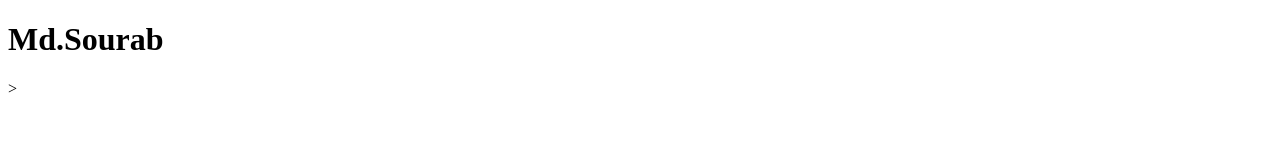
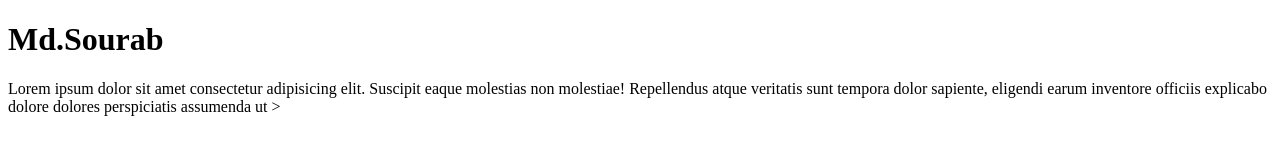
Before and after one commit to Sourab75/first-project, a plain HTML site: page index.html in a window 1280 px wide. Drawn offline with Linux system fonts and the light colour scheme.

Commit message:
ptag-added

```diff
--- a/index.html
+++ b/index.html
@@ -8,5 +8,6 @@
     </head>
     <body>
         <h1>Md.Sourab</h1>
+        <p1>Lorem ipsum dolor sit amet consectetur adipisicing elit. Suscipit eaque molestias non molestiae! Repellendus atque veritatis sunt tempora dolor sapiente, eligendi earum inventore officiis explicabo dolore dolores perspiciatis assumenda ut</p1>
     </body>
 </html>>
```
